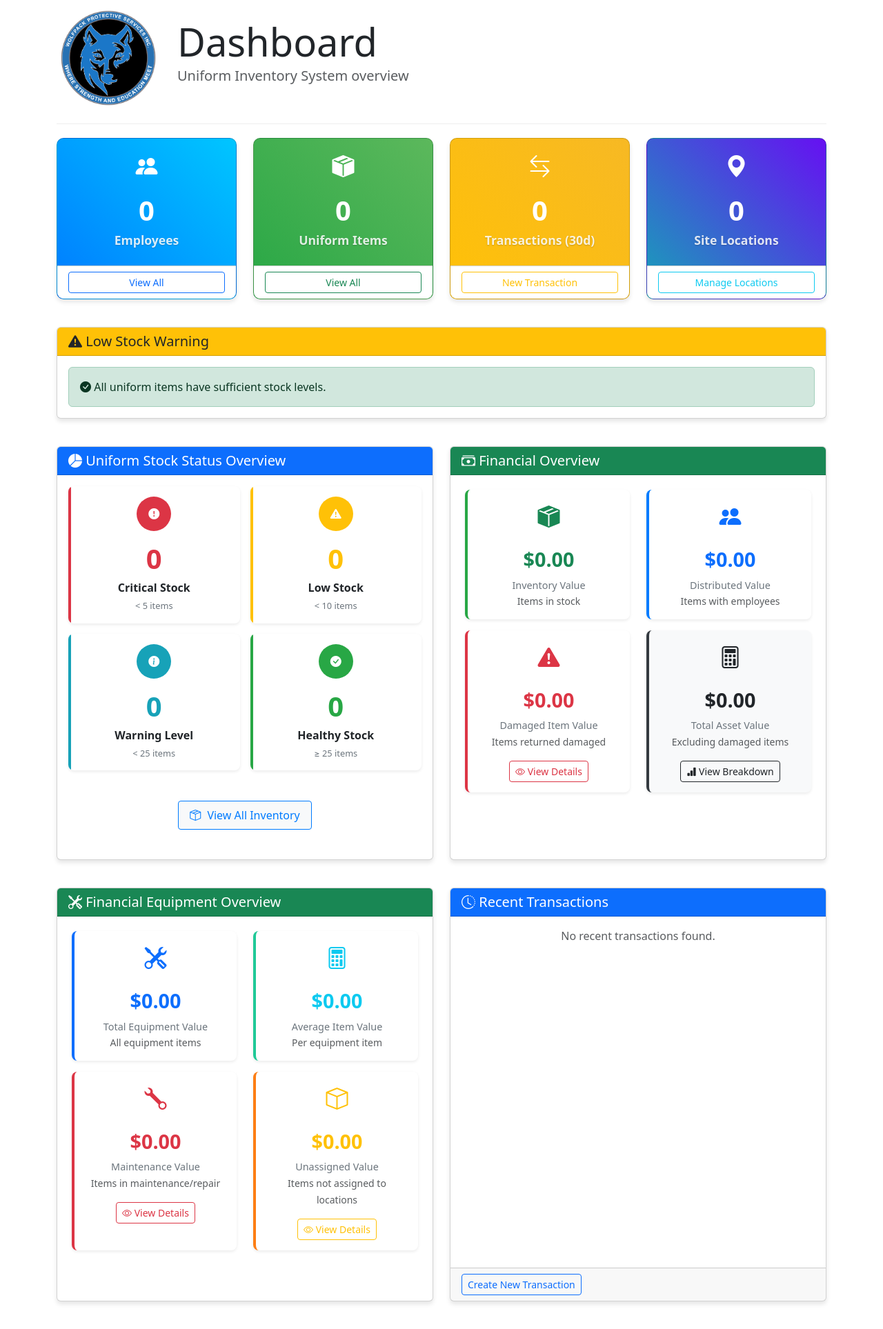
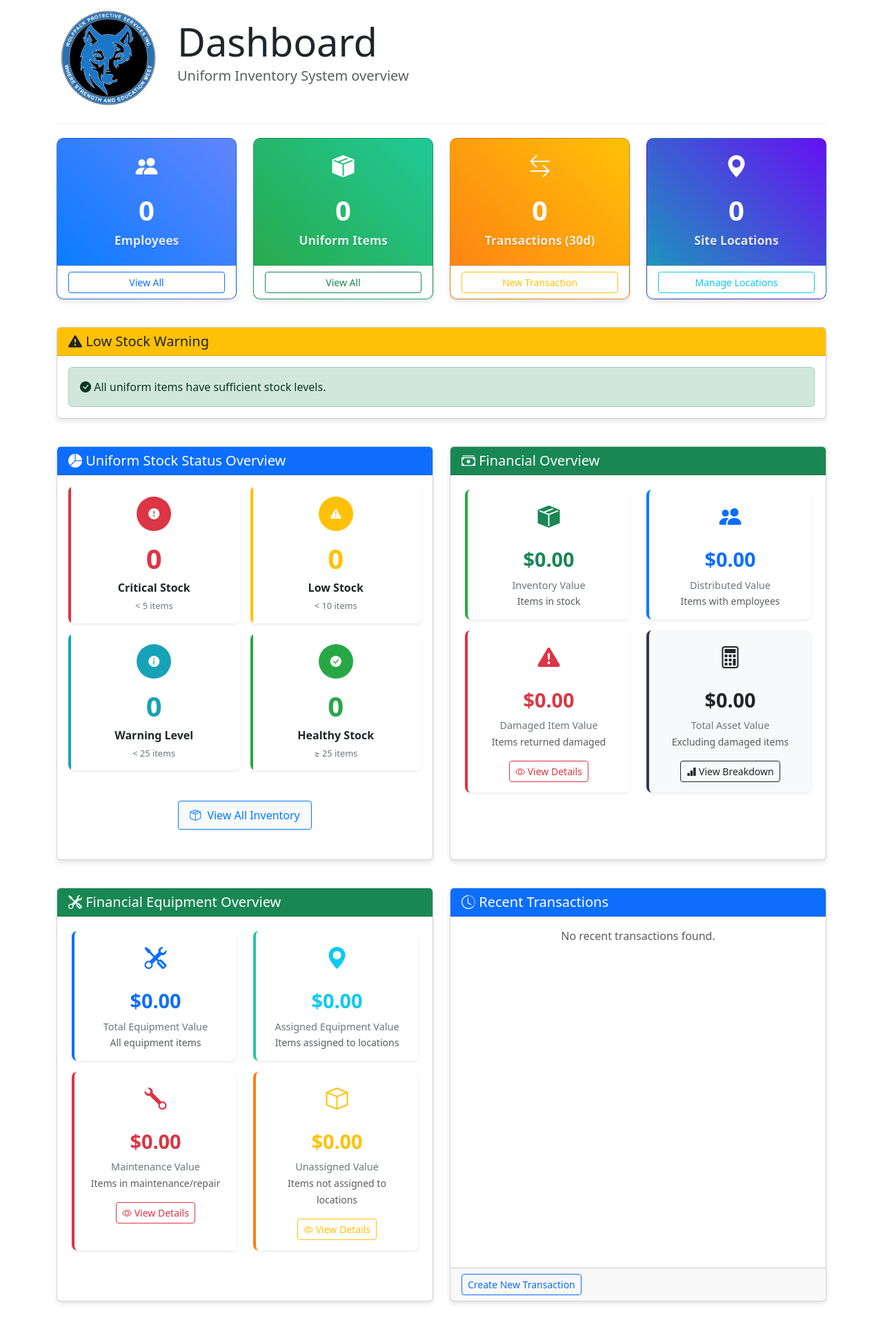
Before and after one commit to KaranKumar1811/Inventory-System, a Django app: page /inventory/dashboard/ in a window 1280 px wide. Shown: the part 131-2058 px from the top of the page at 69% size. Run offline with Django 5.2, Linux system fonts and the light colour scheme; a user stored in the database is signed in; data that the repository does not hold is empty.

Commit message:
Enhancement: Improved UI and equipment status workflow. Added location selection when assigning equipment and improved dashboard card gradients

```diff
--- a/inventory/templates/inventory/dashboard.html
+++ b/inventory/templates/inventory/dashboard.html
@@ -288,15 +288,15 @@
     margin-bottom: 8px;
   }
   .bg-gradient-primary {
-    background: linear-gradient(45deg, #007bff, #00c6ff);
+    background: linear-gradient(45deg, #007bff, #6384ff);
     color: white;
   }
   .bg-gradient-success {
-    background: linear-gradient(45deg, #28a745, #5cb85c);
+    background: linear-gradient(45deg, #28a745, #20c997);
     color: white;
   }
   .bg-gradient-warning {
-    background: linear-gradient(45deg, #ffc107, #f7b924);
+    background: linear-gradient(45deg, #fd7e14, #ffc107);
     color: white;
   }
   .bg-gradient-danger {
@@ -643,14 +643,14 @@
               </div>
             </div>
 
-            <!-- Average Item Value -->
+            <!-- Replace Average Item Value with Assigned Equipment Value -->
             <div class="col-md-6">
               <div class="card financial-card h-100" style="border-left: 4px solid #20c997 !important;">
                 <div class="card-body text-center">
-                  <div class="mb-3"><i class="bi bi-calculator text-info" style="font-size: 2rem;"></i></div>
-                  <div class="financial-value text-info">${{ equipment_avg_value|default:"0.00"|floatformat:2 }}</div>
-                  <p class="financial-label">Average Item Value</p>
-                  <small class="text-muted">Per equipment item</small>
+                  <div class="mb-3"><i class="bi bi-geo-alt-fill text-info" style="font-size: 2rem;"></i></div>
+                  <div class="financial-value text-info">${{ equipment_assigned_value|default:"0.00"|floatformat:2 }}</div>
+                  <p class="financial-label">Assigned Equipment Value</p>
+                  <small class="text-muted">Items assigned to locations</small>
                 </div>
               </div>
             </div>
--- a/inventory/views.py
+++ b/inventory/views.py
@@ -182,12 +182,12 @@ class DashboardView(LoginRequiredMixin, UserPassesTestMixin, TemplateView):
         ).aggregate(total_value=Sum('purchase_price'))
         context['equipment_total_value'] = equipment_total['total_value'] or 0
 
-        # 2. Average equipment value
-        equipment_count = EquipmentItem.objects.filter(purchase_price__isnull=False).count()
-        if equipment_count > 0:
-            context['equipment_avg_value'] = context['equipment_total_value'] / equipment_count
-        else:
-            context['equipment_avg_value'] = 0
+        # 2. Assigned equipment value (replacing average equipment value)
+        equipment_assigned = EquipmentItem.objects.filter(
+            location__isnull=False,
+            purchase_price__isnull=False
+        ).aggregate(total_value=Sum('purchase_price'))
+        context['equipment_assigned_value'] = equipment_assigned['total_value'] or 0
 
         # 3. Maintenance/repair value
         equipment_maintenance = EquipmentItem.objects.filter(
@@ -1560,7 +1560,8 @@ class EquipmentItemDetailView(LoginRequiredMixin, UserPassesTestMixin, DetailVie
 
     def get_context_data(self, **kwargs):
         context = super().get_context_data(**kwargs)
-        # Add additional context data if needed
+        # Add all active locations for the location dropdown
+        context['locations'] = SiteLocation.objects.filter(is_active=True).order_by('name')
         return context
 
 
@@ -1647,15 +1648,35 @@ def update_equipment_status(request, pk):
         new_status = request.POST.get('status')
         if new_status in dict(EquipmentItem.STATUS_CHOICES):
             old_status = equipment.status
-            equipment.status = new_status
-            equipment.save()
-
-            # If status changes to available and it was assigned, remove location
-            if new_status == 'available' and old_status == 'assigned':
-                equipment.location = None
+
+            # Handle status change to 'assigned'
+            if new_status == 'assigned':
+                location_id = request.POST.get('location')
+                if location_id:
+                    try:
+                        location = SiteLocation.objects.get(id=location_id)
+                        equipment.location = location
+                        equipment.status = new_status
+                        equipment.save()
+                        messages.success(request, f"Status for '{equipment.name}' updated to Assigned and assigned to {location.name}.")
+                    except SiteLocation.DoesNotExist:
+                        messages.error(request, "Selected location does not exist.")
+                        return redirect('inventory:equipment_item_assign', pk=equipment.pk)
+                else:
+                    # If no location provided, redirect to assignment page
+                    messages.warning(request, f"Please select a location before setting the status to 'Assigned'.")
+                    return redirect('inventory:equipment_item_assign', pk=equipment.pk)
+            else:
+                # Handle other status changes
+                equipment.status = new_status
                 equipment.save()
 
-            messages.success(request, f"Status for '{equipment.name}' updated to {dict(EquipmentItem.STATUS_CHOICES)[new_status]}.")
+                # If status changes to available and it was assigned, remove location
+                if new_status == 'available' and old_status == 'assigned':
+                    equipment.location = None
+                    equipment.save()
+
+                messages.success(request, f"Status for '{equipment.name}' updated to {dict(EquipmentItem.STATUS_CHOICES)[new_status]}.")
 
             # Redirect back based on the referring page
             next_url = request.POST.get('next', '')
```
Also changed, not shown: inventory/templates/inventory/equipment_item_detail.html (+42 -0 lines), inventory/templates/inventory/equipment_item_list.html (+41 -0 lines).
